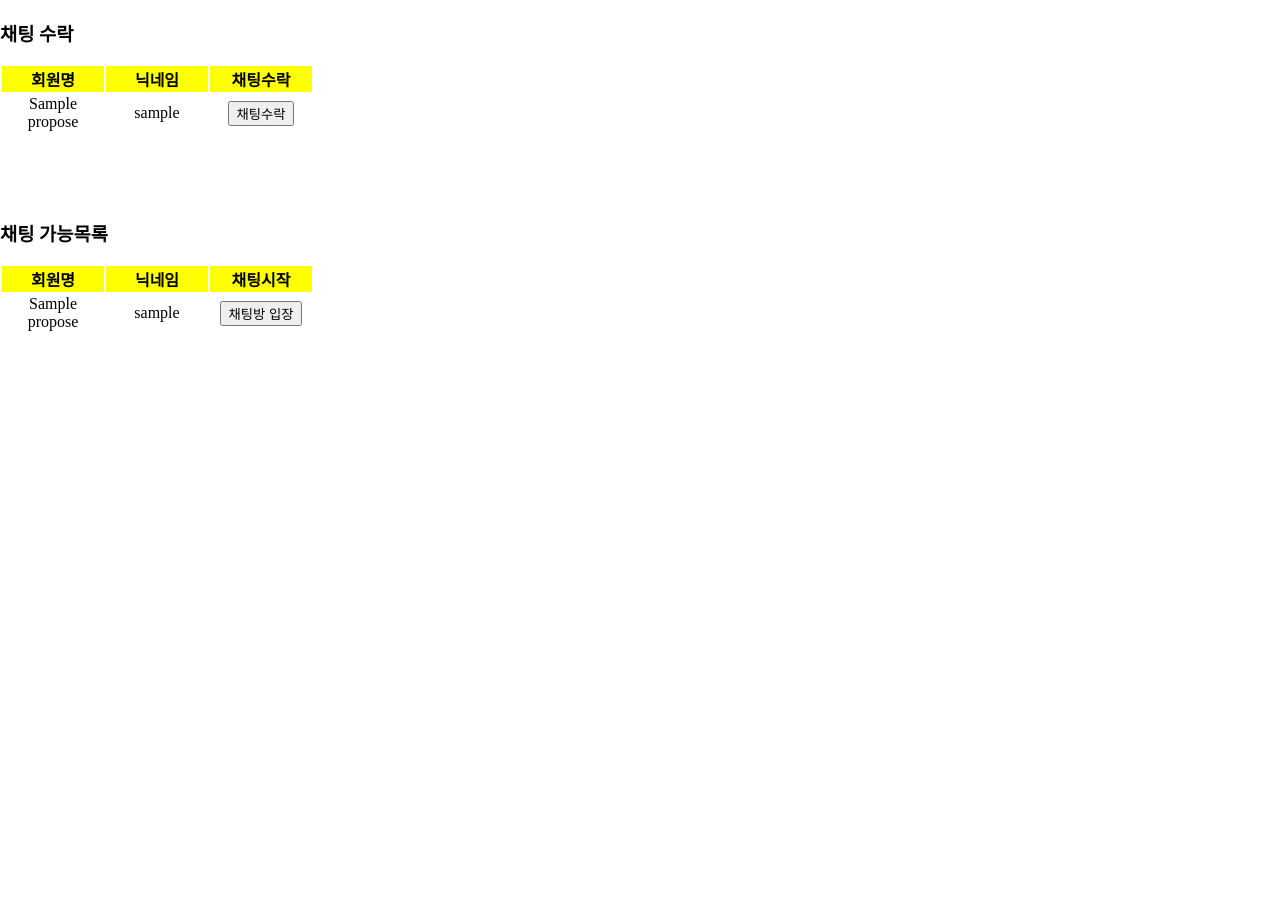
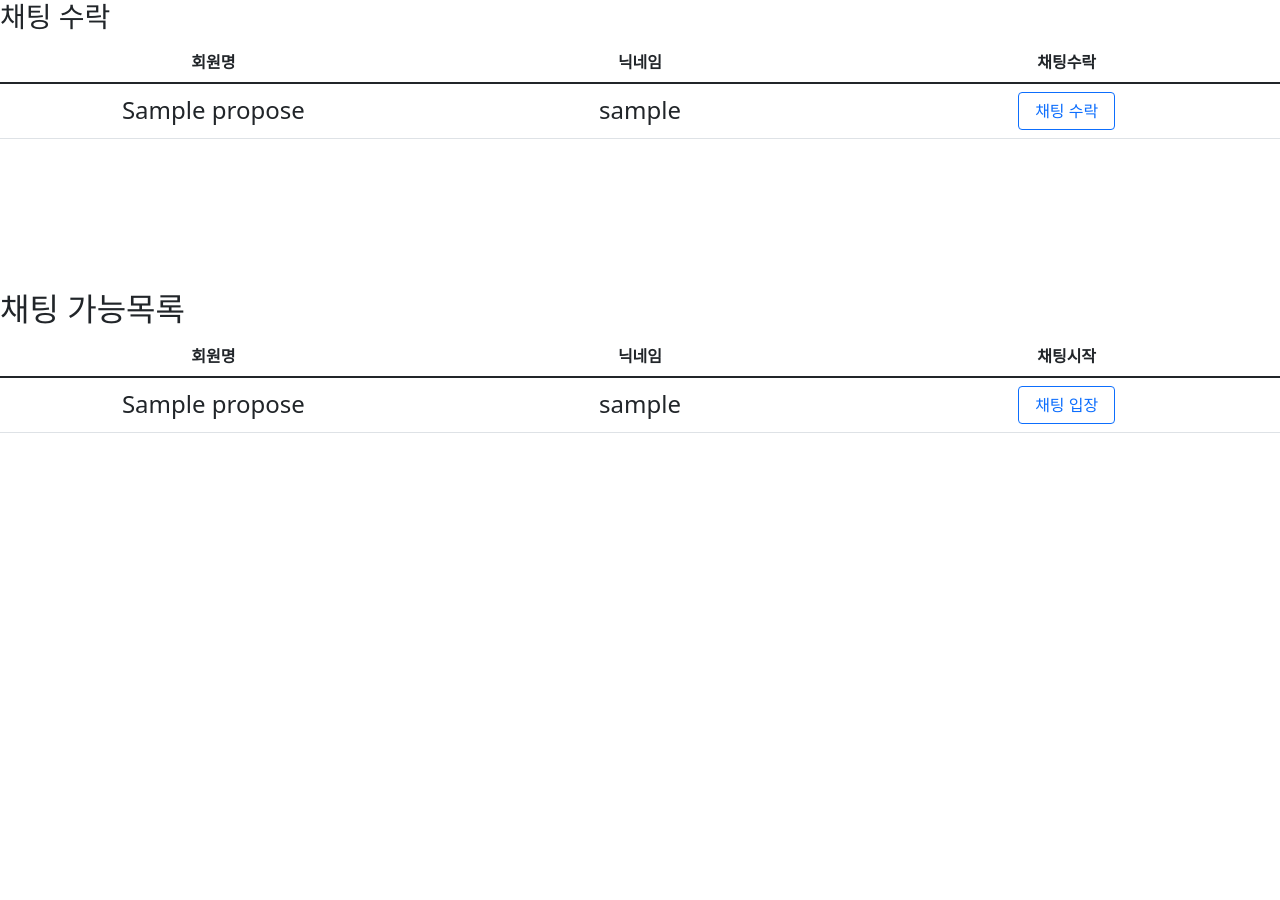
Before and after one commit to wootakjeon/do_it_django, a Django app: template mypage/templates/mypage/reservationChat.html in a window 1280 px wide. After the commit the page ends 433 px from the top, so only its background shows below. Run offline with Django 4.2, Linux system fonts and the light colour scheme; the template is opened without the code that fills it: values that come from a table or form of the project are taken from there, others are empty; tables that the repository leaves empty hold one stand-in row (values such as "Sample post"); some libraries are stand-ins or nearby versions.

Commit message:
채팅 디자인 수정

```diff
--- a/mentor/templates/mentor/mentor.html
+++ b/mentor/templates/mentor/mentor.html
@@ -135,7 +135,7 @@
                                             </div>
                                             <div class="mentor-info">
                                                 <h3 class="mentor-title">{{mentor.mento_title}}</h3>
-                                                <p class="mentor-username">{{mentor.mento_field}}</p>
+                                                <p class="mentor-username">{{mentor.mento_type}}</p>
                                             </div>
                                         </div>
                                         <div class="card-bottom">
--- a/mypage/templates/mypage/reservationChat.html
+++ b/mypage/templates/mypage/reservationChat.html
@@ -7,29 +7,30 @@
         <meta name="viewport" content="width=device-width, initial-scale=1, shrink-to-fit=no" />
         <meta name="description" content="" />
         <meta name="author" content="" />
+        <link href="https://cdn.jsdelivr.net/npm/bootstrap@5.1.3/dist/css/bootstrap.min.css" rel="stylesheet" integrity="sha384-1BmE4kWBq78iYhFldvKuhfTAU6auU8tT94WrHftjDbrCEXSU1oBoqyl2QvZ6jIW3" crossorigin="anonymous">
+        <!-- <link href="https://cdn.jsdelivr.net/npm/bootstrap@5.0.2/dist/css/bootstrap.min.css" rel="stylesheet" integrity="sha384-EVSTQN3/azprG1Anm3QDgpJLIm9Nao0Yz1ztcQTwFspd3yD65VohhpuuCOmLASjC" crossorigin="anonymous"> -->
         <title>채팅</title>
-        <link href="https://cdn.jsdelivr.net/npm/simple-datatables@latest/dist/style.css" rel="stylesheet" />
-        <link href="{% static 'css/userinfo.css' %}" rel="stylesheet" />
+        <link href="{% static 'css/reservation.module.css' %}" rel="stylesheet" />
         <style>
             #ListMentorTable th{
-                 position: sticky;
-                 top: 0px;
-                background-color:yellow!important;
+                 {#position: sticky;#}
+                 {#top: 0px;#}
+                {#background-color:yellow!important;#}
             }
             #ListMentorProposeTable th{
-                 position: sticky;
-                 top: 0px;
-                background-color:yellow!important;
+                 {#position: sticky;#}
+                 {#top: 0px;#}
+                {#background-color:yellow!important;#}
             }
             #ListMentorReceiveTable th{
-                 position: sticky;
-                 top: 0px;
-                background-color:yellow!important;
+                 {#position: sticky;#}
+                 {#top: 0px;#}
+                {#background-color:yellow!important;#}
             }
             #ListChattingStartTable th{
-                  position: sticky;
-                 top: 0px;
-                background-color:yellow!important;
+                 {# position: sticky;#}
+                 {#top: 0px;#}
+                {#background-color:yellow!important;#}
             }
         </style>
         <script src="https://use.fontawesome.com/releases/v6.1.0/js/all.js" crossorigin="anonymous"></script>
@@ -47,90 +48,69 @@
         </script>
     </head>
     <body class="sb-nav-fixed">
-    <div style="height:900px;">
+
           {% if isParents is True %}
-        <div class="" style="width:330px; height:200px; overflow-y:scroll;">
-        <h3>멘토 목록</h3>
-            <table id="ListMentorTable" style="margin:0px;">
-                <thead style="text-align: center;">
-                    <th style="width:100px;">멘토명</th>
-                    <th style="width:100px;">닉네임</th>
-                    <th style="width:100px;">채팅신청</th>
+               <h3>채팅 신청목록</h3>
+         <div class="chatList" style="height:200px; overflow-y: scroll;">
+
+        <table id="ListMentorProposeTable" class="table">
+                <thead style="text-align:center;">
+                    <th scope="col" style="width:30%;">멘토명</th>
+                    <th scope="col" style="width:30%;">닉네임</th>
+                    <th scope="col" style="width:30%;">신청취소</th>
                 </thead>
-                <tbody style="text-align: center;">
-                 {% for mentor in mentoUser %}
-
-                <tr id="{{ mentor.email }}" mentorID="{{ mentor.email }}" style="cursor:pointer;">
-                           <td>{{ mentor.name }}</td>
-                           <td>{{ mentor.nickname }}</td>
-                           <td><a href="{% url 'chat_propose' mentor.email %}"><input type="button" value="채팅신청"> </a></td>
+                <tbody>
+                 {% for onePropose in myPropose %}
+                <tr id="{{ onePropose.email_id}}" oneProposeID="{{ onePropose.email_id  }}" style="cursor:pointer; text-align:center;">
+                           <td style="font-size:24px; width:30%">{{ onePropose.email.name }}</td>
+                           <td style="font-size:24px; width:30%">{{ onePropose.email.nickname }}</td>
+                    <td style="width:30%;"><a href="{% url 'chat_cancel' onePropose.id %}"><button class="btn btn-outline-primary me-2 px-md-3 mt-2" style="margin:0px!important;">신청취소</button></a></td>
                 </tr>
-
-                  {% endfor %}
-                </tbody>
-            </table>
-        </div>
-        {% endif %}
-          {% if isParents is True %}
-         <div class="" style="width:330px; height:200px; overflow-y:scroll;">
-        <h3>채팅 신청목록</h3>
-            <table id="ListMentorProposeTable" style="margin:0px;">
-                <thead style="text-align: center;">
-                    <th style="width:100px;">멘토명</th>
-                    <th style="width:100px;">닉네임</th>
-                    <th style="width:100px;">신청취소</th>
-                </thead>
-                <tbody style="text-align: center;">
-                 {% for onePropose in myPropose %}
-                <tr id="{{ onePropose.email_id}}" oneProposeID="{{ onePropose.email_id  }}" style="cursor:pointer;">
-                           <td>{{ onePropose.email.name }}</td>
-                           <td>{{ onePropose.email.nickname }}</td>
-                    <td><a href="{% url 'chat_cancel' onePropose.id %}"><input type="button" value="신청취소"></a></td>
-                </tr>
-                     </a>
                   {% endfor %}
                 </tbody>
             </table>
         </div>
     {% endif %}
   {% if isParents is not True %}
-         <div class="" style="width:330px; height:200px; overflow-y:scroll;">
        <h3>채팅 수락</h3>
-            <table id="ListMentorReceiveTable" style="margin:0px;">
-                <thead style="text-align: center;">
-                    <th style="width:100px;">회원명</th>
-                    <th style="width:100px;">닉네임</th>
-                    <th style="width:100px;">채팅수락</th>
+        <div class="chatsend" style="height:200px; overflow-y: scroll;">
+
+        <table id="ListMentorReceiveTable" class="table" >
+            <thead style="text-align:center;">
+                <th scope="col" style="width:30%;" >회원명</th>
+                <th scope="col" style="width:30%;">닉네임</th>
+                <th scope="col" style="width:30%;">채팅수락</th>
             </thead>
-                <tbody style="text-align: center;">
+            <tbody>
                 {% for oneReceive in receivePropose %}
-                <tr id="{{ oneReceive.my_email }}" mentorID="{{ oneReceive.my_email }}" style="cursor:pointer;">
-                           <td>{{ oneReceive.name }}</td>
-                           <td>{{ oneReceive.nickname }}</td>
-                    <td><a href="{% url 'chat_accept' oneReceive.id %}"><input type="button" value="채팅수락"></a></td>
+            <tr id="{{ oneReceive.my_email }}" mentorID="{{ oneReceive.my_email }}" style="cursor:pointer; text-align:center;">
+                    <td style="font-size:24px;  width:30%">{{ oneReceive.name }}</td>
+                    <td style="font-size:24px;  width:30%">{{ oneReceive.nickname }}</td>
+                <td style="width:30%;"><a href="{% url 'chat_accept' oneReceive.id %}"><button class="btn btn-outline-primary me-2 px-md-3 mt-2"  style="margin:0px!important;">채팅 수락</button></a></td>
             </tr>
-                     </a>
                 {% endfor %}
             </tbody>
         </table>
         </div>
     {% endif %}
 
+          <br><br>
     {% if isParents is True %}
-            <div class="" style="width:330px; height:200px; overflow-y:scroll;">
          <h3>채팅 가능목록</h3>
-            <table id="ListChattingStartTable" style="margin:0px;">
+            <div class="chatokey" style="height:200px; overflow-y: scroll;">
+
+        <table id="ListChattingStartTable" class="table" >
                 <thead style="text-align: center;">
-                    <th style="width:100px;">멘토명</th>
-                    <th style="width:100px;">닉네임</th>
-                    <th style="width:100px;">채팅시작</th>
+                    <th scope="col" style="width:30%;">멘토명</th>
+                    <th scope="col" style="width:30%;">닉네임</th>
+                    <th scope="col" style="width:30%;" >채팅시작</th>
                 </thead>
                 <tbody style="text-align: center;">
                  {% for OnebothPropose in bothPropose %}
                 <tr id="{{ OnebothPropose.email_id }}" mentorID="{{ OnebothPropose.email_id }}" style="cursor:pointer;">
-                           <td>{{ OnebothPropose.email.name }}</td>
-                           <td>{{ OnebothPropose.email.nickname }}</td>
-                    <td><a href="{% url 'api_create_room' OnebothPropose.email_id %}"><input type="button" value="채팅방 입장"></a></td>
+                           <td style="font-size:24px; width:30%;">{{ OnebothPropose.email.name }}</td>
+                           <td style="font-size:24px; width:30%;">{{ OnebothPropose.email.nickname }}</td>
+                    <td style="width:30%;"><a href="{% url 'api_create_room' OnebothPropose.email_id %}"><button class="btn btn-outline-primary me-2 px-md-3 mt-2"  style="margin:0px!important;">채팅 입장</button></a></td>
                 </tr>
                      </a>
                   {% endfor %}
@@ -140,20 +120,21 @@
     {% endif %}
 
             {% if isParents is not True %}
-            <div class="" style="width:330px; height:200px; overflow-y:scroll;">
-        <h3>채팅 가능목록</h3>
-            <table id="ListChattingStartTable" style="margin:0px;">
-                <thead style="text-align: center;">
-                    <th style="width:100px;">회원명</th>
-                    <th style="width:100px;">닉네임</th>
-                    <th style="width:100px;">채팅시작</th>
+                 <h2>채팅 가능목록</h2>
+            <div class = "chatokey" style="height:200px; overflow-y: scroll;">
+
+            <table id="ListChattingStartTable" class="table">
+                <thead style="text-align:center;">
+                    <th scope="col" style="width:30%;">회원명</th>
+                    <th scope="col" style="width:30%;">닉네임</th>
+                    <th scope="col" style="width:30%;">채팅시작</th>
                 </thead>
                 <tbody style="text-align: center;">
                  {% for OnebothPropose in bothPropose %}
-                <tr id="{{ OnebothPropose.my_email }}" mentorID="{{ OnebothPropose.my_email }}" style="cursor:pointer;">
-                           <td>{{ OnebothPropose.name }}</td>
-                           <td>{{ OnebothPropose.nickname }}</td>
-                    <td> <a href="{% url 'api_create_room' OnebothPropose.my_email %}"><input type="button" value="채팅방 입장"></a></td>
+                    <tr id="{{ OnebothPropose.my_email }}" mentorID="{{ OnebothPropose.my_email }}" style="cursor:pointer; text-align:center;">
+                        <td style="font-size:24px; width:30%;">{{ OnebothPropose.name }}</td>
+                        <td style="font-size:24px; width:30%;">{{ OnebothPropose.nickname }}</td>
+                        <td style="width:30%;"> <a href="{% url 'api_create_room' OnebothPropose.my_email %}"><button class="btn btn-outline-primary me-2 px-md-3 mt-2"  style="margin:0px!important;">채팅 입장</button></a></td>
                     </tr>
                      </a>
                   {% endfor %}
@@ -162,15 +143,5 @@
             </div>
         {% endif %}
         </div>
-
-
-        <script src="https://cdn.jsdelivr.net/npm/bootstrap@5.1.3/dist/js/bootstrap.bundle.min.js" crossorigin="anonymous"></script>
-        <script src="https://cdnjs.cloudflare.com/ajax/libs/Chart.js/2.8.0/Chart.min.js" crossorigin="anonymous"></script>
-{#        <script src="assets/demo/chart-area-demo.js"></script>#}
-{#        <script src="assets/demo/chart-bar-demo.js"></script>#}
-        <script src="https://cdn.jsdelivr.net/npm/simple-datatables@latest" crossorigin="anonymous"></script>
-        <script src="{% static 'js/datatables-simple-demo.js' %}"></script>
-
-
     </body>
 </html>
```
Lines whose indentation alone changed are shown as unchanged.
